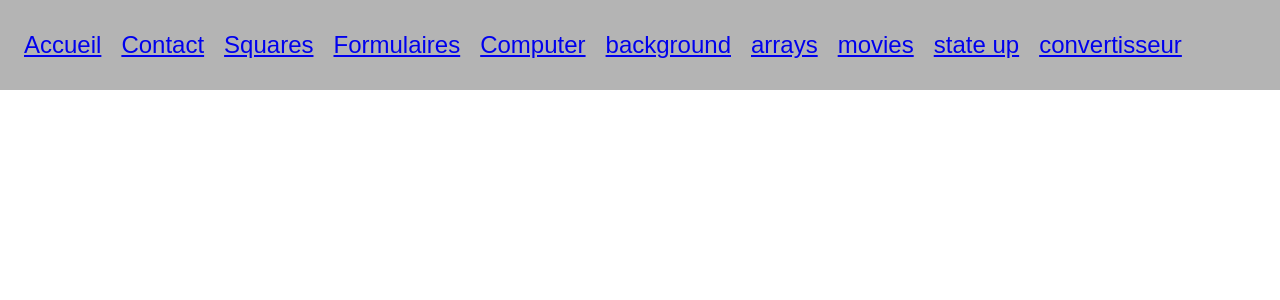
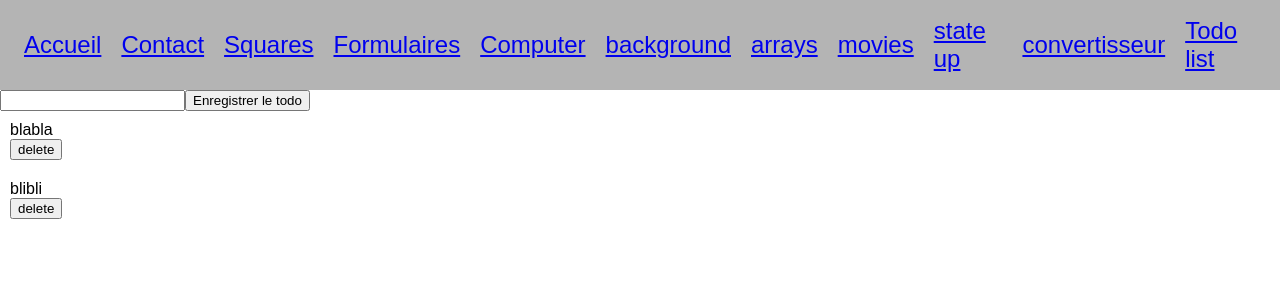
Before and after one commit to Dsaquel/react-course, a React (Vite) app: page /todo-list in a window 1280 px wide. Shown: the top 300 px of the page. Built offline with nearby package versions, Linux system fonts and the light colour scheme.

Commit message:
:sparkles: exercice todolist :white_check_mark:

```diff
--- a/src/App.jsx
+++ b/src/App.jsx
@@ -10,6 +10,7 @@ import Arrays from './pages/Arrays'
 import Movies from './pages/Movies'
 import StateUp from './pages/StateUp'
 import Converter from './pages/Converter'
+import TodoList from './pages/TodoList'
 
 function App() {
   return (
@@ -26,6 +27,7 @@ function App() {
         <Route path="/movies" element={<Movies />} />
         <Route path="/state-up" element={<StateUp />} />
         <Route path="/converter" element={<Converter />} />
+        <Route path="/todo-list" element={<TodoList />} />
       </Routes>
     </BrowserRouter>
   )
--- /dev/null
+++ b/src/components/Todo-list/FormTodoList.jsx
@@ -0,0 +1,26 @@
+import { useState } from 'react'
+
+const FormTodoList = ({ todos, setTodos }) => {
+  const [todoName, setTodoName] = useState('')
+
+  function handleSubmit(e) {
+    e.preventDefault()
+    if (!todoName.length) return
+    const todosTemp = [...todos]
+    todosTemp.push(todoName)
+    setTodos(todosTemp)
+    setTodoName('')
+  }
+  return (
+    <form onSubmit={handleSubmit}>
+      <input
+        value={todoName}
+        onChange={(e) => setTodoName(e.target.value)}
+        type="text"
+      />
+      <button type="submit">Enregistrer le todo</button>
+    </form>
+  )
+}
+
+export default FormTodoList
--- /dev/null
+++ b/src/components/Todo-list/Todo.jsx
@@ -0,0 +1,12 @@
+import './todo.css'
+
+const Todo = ({ todoName, index, handleDeleteTodo }) => {
+  return (
+    <div className="todo">
+      <div>{todoName}</div>
+      <button onClick={() => handleDeleteTodo(index)}>delete</button>
+    </div>
+  )
+}
+
+export default Todo
--- /dev/null
+++ b/src/components/Todo-list/Todos.jsx
@@ -0,0 +1,26 @@
+import Todo from './Todo'
+
+const Todos = ({ todos, setTodos }) => {
+  const handleDeleteTodo = (key) => {
+    const todosTemp = [...todos]
+    todosTemp.splice(key, 1)
+    setTodos(todosTemp)
+  }
+
+  return (
+    <div>
+      {todos.map((todo, i) => {
+        return (
+          <Todo
+            todoName={todo}
+            key={i}
+            index={i}
+            handleDeleteTodo={handleDeleteTodo}
+          />
+        )
+      })}
+    </div>
+  )
+}
+
+export default Todos
--- /dev/null
+++ b/src/components/Todo-list/todo.css
@@ -0,0 +1,3 @@
+.todo {
+  padding: 10px;
+}
--- a/src/components/layout/Navbar.jsx
+++ b/src/components/layout/Navbar.jsx
@@ -14,6 +14,7 @@ const Navbar = () => {
       <Link to="/movies">movies</Link>
       <Link to="/state-up">state up</Link>
       <Link to="/converter">convertisseur</Link>
+      <Link to="/todo-list">Todo list</Link>
     </div>
   )
 }
--- /dev/null
+++ b/src/pages/TodoList.jsx
@@ -0,0 +1,15 @@
+import { useState } from 'react'
+import FormTodoList from '../components/Todo-list/FormTodoList'
+import Todos from '../components/Todo-list/Todos'
+
+const TodoList = () => {
+  const [todos, setTodos] = useState(['blabla', 'blibli'])
+  return (
+    <div>
+      <FormTodoList todos={todos} setTodos={setTodos} />
+      <Todos todos={todos} setTodos={setTodos} />
+    </div>
+  )
+}
+
+export default TodoList
```
